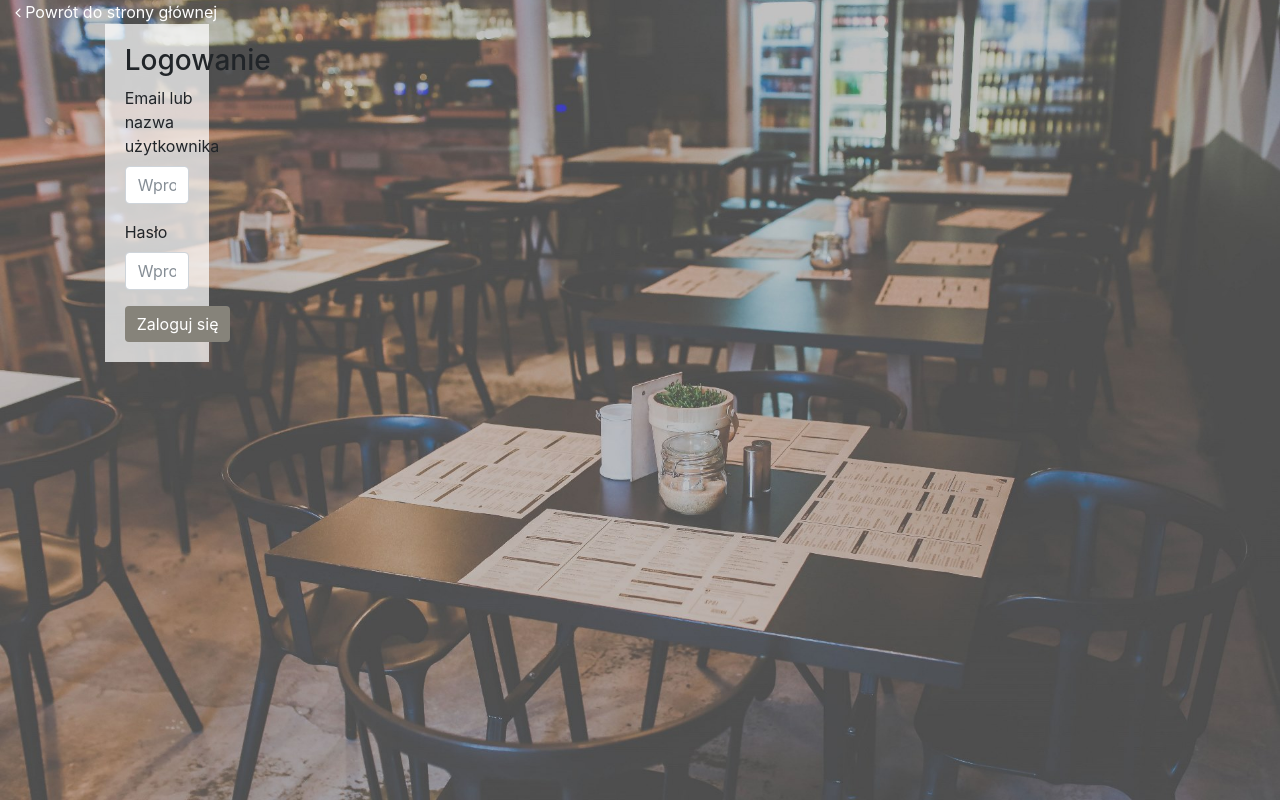
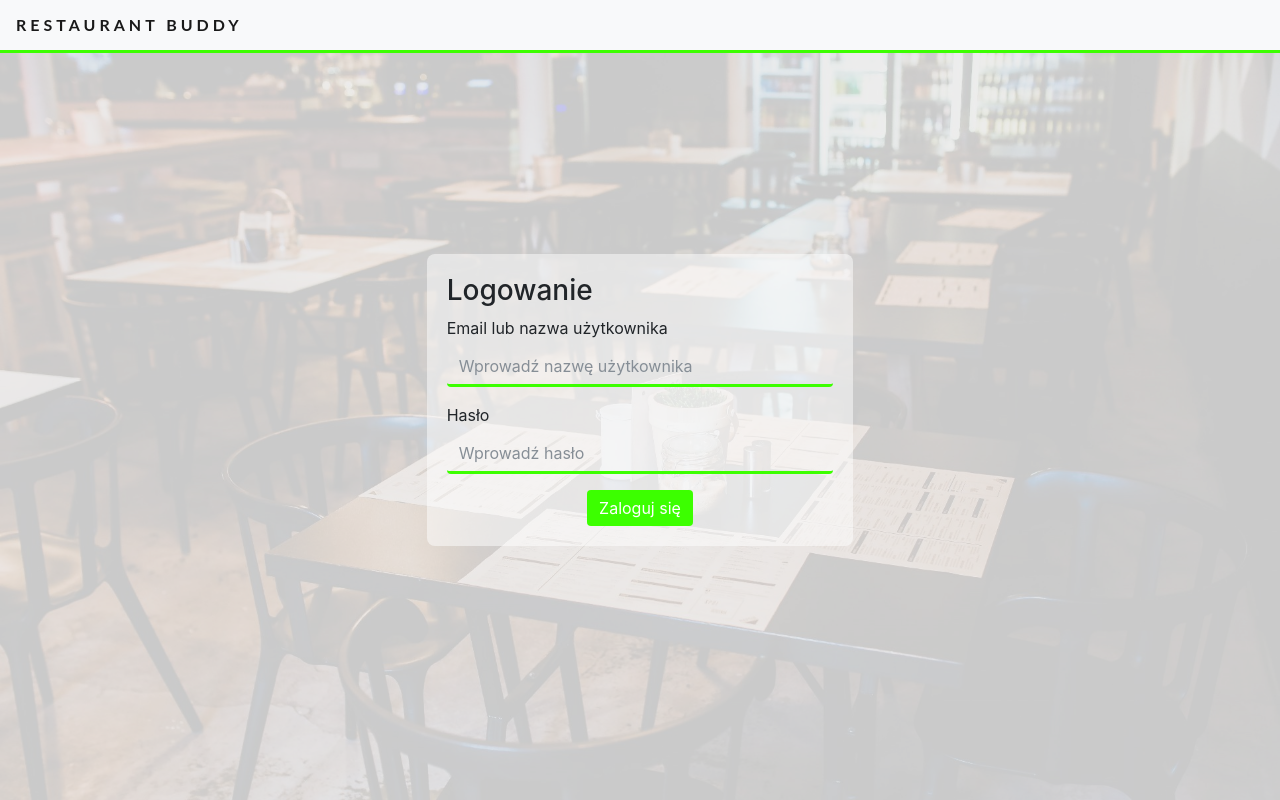
Before and after one commit to WiWi96/restaurant-buddy, a website: page RestaurantFrontend/app/login.html in a window 1280 px wide. Drawn offline with nearby package versions, Linux system fonts and the light colour scheme.

Commit message:
Change login panel appearance

```diff
--- a/RestaurantFrontend/app/less/styles.less
+++ b/RestaurantFrontend/app/less/styles.less
@@ -1,4 +1,5 @@
 @primary-color: #3cff00;
+@secondary-color: #7e6e50;
 
 @default-background:  rgb(236, 236, 236);
 
@@ -12,10 +13,11 @@ html {
 
 body {
     background: @default-background;
-     height: 100%;
+    height: 100%;
 }
+
 .btn-primary{
-    background-color: rgb(134, 131, 122);
+    background-color: @primary-color;
     outline: none;
     border: none;
     &:hover{
@@ -30,6 +32,7 @@ body {
     position: fixed;
     width: 100%;
     border-bottom: 3px solid @primary-color;
+    z-index: 99;
 
     .navbar-brand {
         .sans-serif-font;
@@ -78,17 +81,27 @@ body {
 }
 
 .login {
-    display: inline-block;
-    align-items: center;
-    justify-content: center;
     background: url("/images/restaurant-back.jpg") no-repeat center center fixed;
     background-size: cover;
     background-color: @default-background;
-    a{
-        color: white;
-    }
-    .vcenter {
-        background: url("/images/semi-transparent-back.png");
-        padding: 20px;
+    display: table;
+    padding: 0;
+
+    .login-container {
+        display: table-cell;
+        vertical-align: middle;
+        background: rgba(255,255,255,.7);
+
+        .login-form {
+            border-radius: 8px;
+            background-color: rgba(255,255,255,.5);
+            padding: 20px;
+
+            input {
+                background: none;
+                border: none;
+                border-bottom: 3px solid @primary-color;
+            }
+        }
     }
 }
--- a/RestaurantFrontend/app/login.html
+++ b/RestaurantFrontend/app/login.html
@@ -21,18 +21,14 @@
 
 </head>
 
-<body class="login">
-    <header>
-        <div class="container">
-            <a href="index.html">
-                <i class="fa fa-angle-left" aria-hidden="true"></i> Powrót do strony głównej</a>
-
-        </div>
-    </header>
-    </div>
-    <div class="container login-container align-middle">
+<body>
+    <nav class="navbar navbar-light bg-light">
+        <a class="navbar-brand" href="/index.html">Restaurant Buddy</a>
+    </nav>
+    <section class="login col-12 full-height">
+        <div class="container login-container">
             <div class="row">
-            <form class="col-sm-10 offset-sm-1 col-md-6 offset-md-3 col-lg-4 offset-lg-4 vcenter">
+                <form class="col-sm-10 offset-sm-1 col-md-6 offset-md-3 col-lg-4 offset-lg-4 login-form">
                     <h3>Logowanie</h3>
                     <div class="form-group">
                         <label for="exampleInputEmail1">Email lub nazwa użytkownika</label>
@@ -48,6 +44,7 @@
                 </form>
             </div>
         </div>
+    </section>
 
 
     <!-- jQuery -->
```
Also changed, not shown: RestaurantFrontend/app/css/styles.css. Lines whose indentation alone changed are shown as unchanged.
